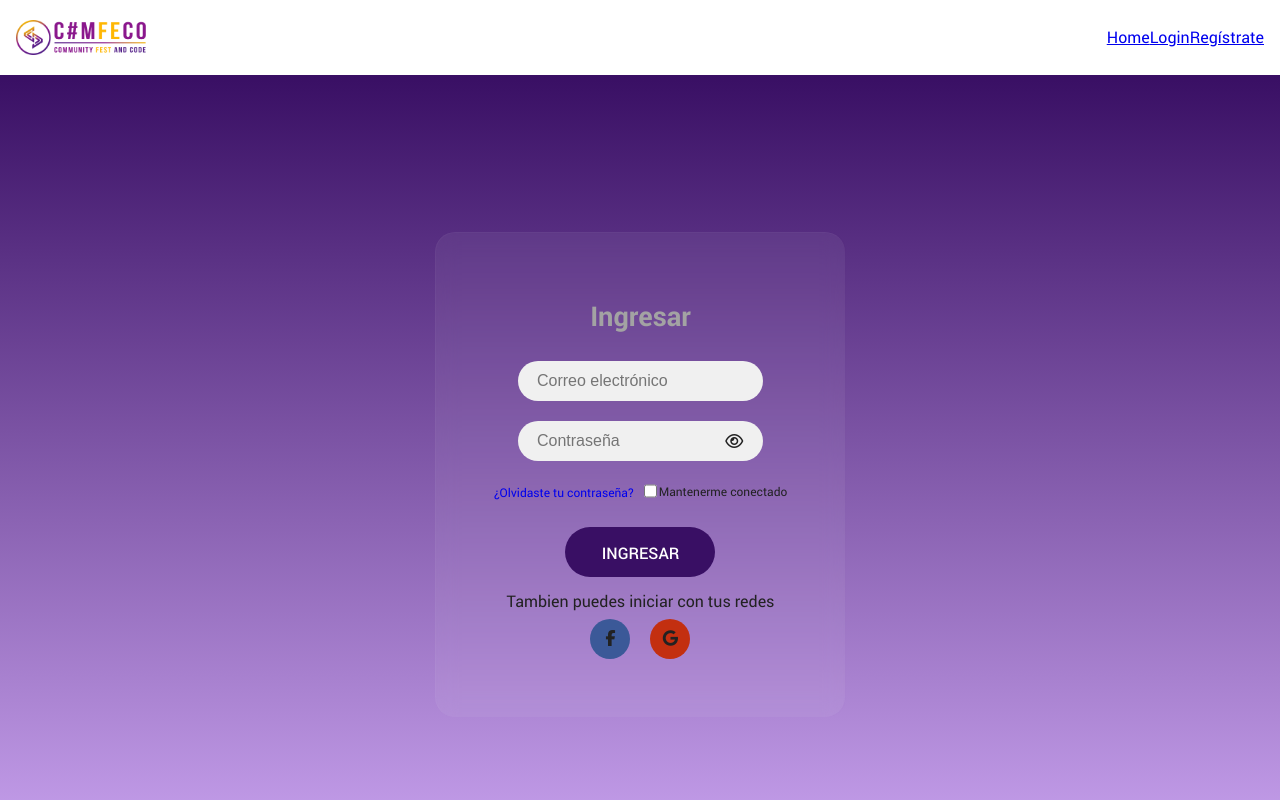
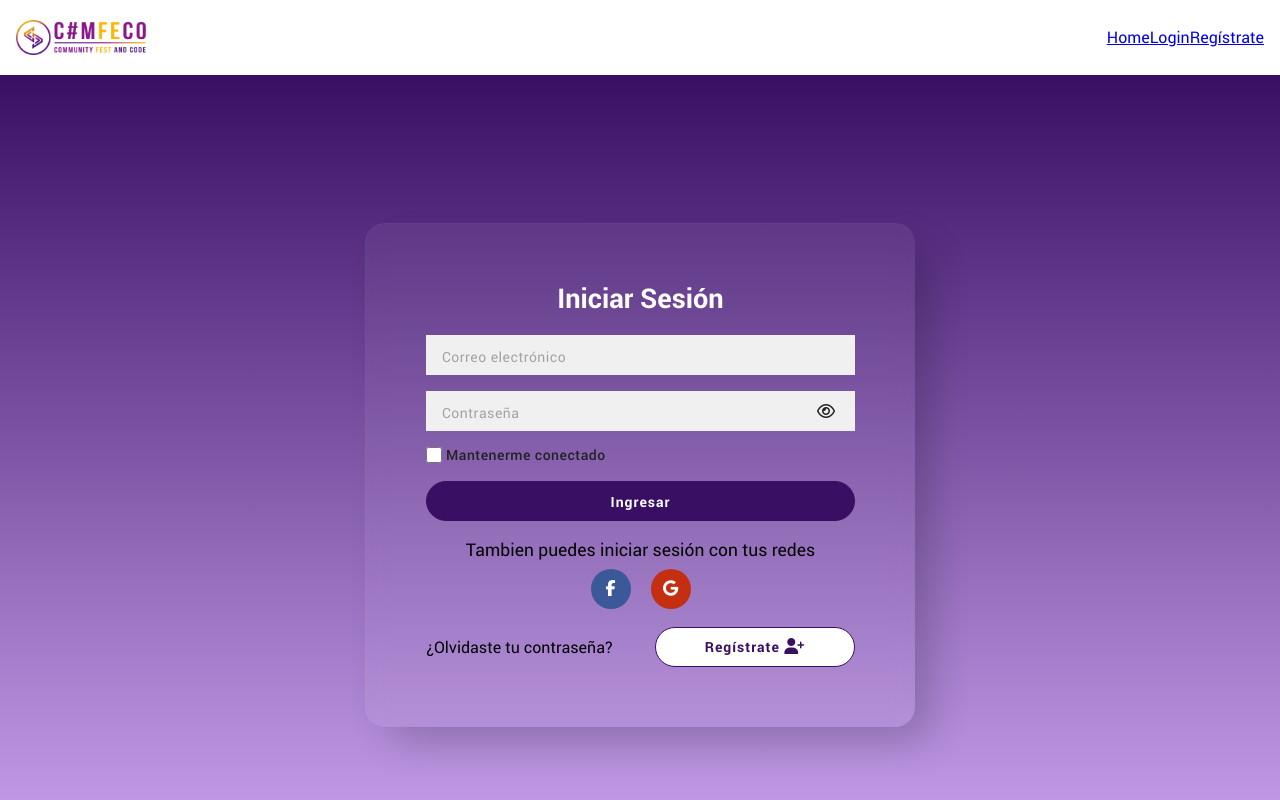
Before and after one commit to Comunidad-de-Programadores/team-vue-4-comfeco, a Vue app: page /login in a window 1280 px wide. Shown: the top 800 px of the page. Built offline with nearby package versions, Linux system fonts and the light colour scheme.

Commit message:
Update styles for login form and style base :)

```diff
--- a/src/assets/sass/base/_utils.scss
+++ b/src/assets/sass/base/_utils.scss
@@ -2,72 +2,113 @@
   font-size: 16px;
 }
 
-
 /* --- Titles --- */
 
 h1 {
-    font-family: "Roboto-Bold";
+  font-family: var(--fuente-bold);
   font-size: 2.1rem;
 }
 
 h2 {
-    font-family: "Roboto-Bold";
+  font-family: var(--fuente-bold);
   font-size: 1.7rem;
   font-weight: 700;
-    color: var(--color-gray);
+  color: var(--color-white);
 }
 
 .title {
-    line-height: 20%;
-    margin: 2rem;
+  margin: 0 0 1rem 0;
+  width: 100%;
 }
-
 
 /* --- Backgrounds --- */
 
 .bg-primary {
   background: rgb(204, 166, 242);
-    background: linear-gradient( 0deg, rgba(204, 166, 242, 1) 0%, rgba(57, 15, 100, 1) 100%);
+  background: linear-gradient(
+    0deg,
+    rgba(204, 166, 242, 1) 0%,
+    rgba(57, 15, 100, 1) 100%
+  );
 }
-
 
 /* --- Forms --- */
 
 .form-container {
-    padding: 1.1rem;
   display: flex;
   flex-direction: column;
   align-items: center;
   justify-content: center;
+  max-width: 550px;
+  width: 100%;
   form {
     display: flex;
-        align-items: center;
+    align-items: flex-start;
     justify-content: center;
     flex-direction: column;
+    width: 100%;
     .input-group {
       display: flex;
       align-items: center;
-            margin: 0.2rem;
-            .input-group__input {
-                max-width: 490px;
+      margin: 8px 0;
+      width: 100%;
+      position: relative;
+      &__input {
         width: 100%;
         background-color: #f0f0f0;
-                margin: 7px 0;
-                border-radius: 55px;
-                padding: 1.2rem;
-                input {
-                    background: none;
-                    outline: none;
-                    border: none;
-                    line-height: 1;
-                    font-weight: 600;
-                    font-size: 1.1rem;
+        // border-radius: 55px;
+        padding: 10px 1rem;
+        font-family: var(--fuente-regular);
+        letter-spacing: 0.5px;
+        &::placeholder {
+          font-size: 14px;
+          color: var(--color-gray);
         }
       }
     }
-        button {
-            margin: 1rem;
-            font-weight: 300;
+    .button.button-primary {
+      margin: 10px 0;
+      padding: 0;
+    }
+  }
+  .register-auth-socials {
+    margin: 10px 0 0 0;
+    width: 100%;
+    &-text {
+      color: var(--color-black);
+    }
+    .button-socials {
+      width: 40px;
+      height: 40px;
+      border-radius: 200px;
+      margin: 10px;
+      transition: var(--transition);
+      &:hover {
+        background: var(--color-white);
+      }
+      i {
+        color: var(--color-white);
+        font-weight: normal;
+      }
+      &__facebook {
+        background-color: #3b5998;
+        &:hover {
+          box-shadow: 0 0 10px 1px rgba(59, 89, 152, 0.3);
+          i {
+            color: #3b5998;
+          }
+        }
+      }
+
+      &__google {
+        background-color: #c32f10;
+        &:hover {
+          box-shadow: 0 0 10px 1px rgba(195, 47, 16, 0.3);
+          i {
+            color: #c32f10;
+          }
+        }
+      }
     }
   }
 }
@@ -79,53 +120,76 @@ input {
   }
 }
 
-
 /* --- Buttons --- */
 
 .button {
-    font-family: "Roboto-Medium";
+  font-family: var(--fuente-bold);
   cursor: pointer;
-    text-transform: uppercase;
+  letter-spacing: 1px;
+  width: 100%;
+  height: 40px;
+  border-radius: 50px;
+  transition: var(--transition);
+  border: 1px solid var(--color-primary);
+  font-size: 14px;
+  &-primary {
+    background-color: var(--color-primary);
+    color: #ffffff;
+    &:hover {
+      background: var(--color-white);
+      color: var(--color-primary);
     }
-
-.button-primary {
-    width: 150px;
-    height: 50px;
-    border-radius: 50px;
-    font-weight: 400;
+  }
+  &-secondary {
+    background: var(--color-white);
+    color: var(--color-primary);
+    padding: 0 1rem;
+    a {
+      color: inherit;
+      text-decoration: none;
+      font-size: 14px;
+    }
+    &:hover {
       background-color: var(--color-primary);
       color: #ffffff;
     }
-
-.button-socials {
-    width: 40px;
-    height: 40px;
-    border-radius: 200px;
-    margin: 10px;
   }
-
-.button-socials__facebook {
-    background-color: #3B5998;
 }
-
-.button-socials__google {
-    background-color: #C32F10;
-}
-
 
 /* --- Glassmhorphism --- */
 
 @at-root .glass-container {
   background: rgba(255, 255, 255, 0.06);
-    padding: 3rem;
+  padding: 30px;
   height: auto;
   border-radius: 20px;
   border-left: 1px solid rgba(255, 255, 255, 0.03);
   border-top: 1px solid rgba(255, 255, 255, 0.03);
-    -webkit-backdrop-filter: blur(10px);
   backdrop-filter: blur(10px);
-    box-shadow: 20 px 20px 40px -6px rgba(0, 0, 0, 0.2);
+  box-shadow: 20px 20px 40px -6px rgba(0, 0, 0, 0.2);
   text-align: center;
-    -webkit-transition: all 0.2s ease-in-out;
   transition: all 0.2s ease-in-out;
+  @media screen and (min-width: 768px) {
+    padding: 60px;
   }
+}
+
+/*Responsive Tablet*/
+@media screen and (min-width: 768px) {
+  /*Forms*/
+  .form-container {
+    .register-auth-socials {
+      &-text {
+        font-size: 17.5px;
+      }
+    }
+  }
+}
+
+/*Responsive Desktop*/
+@media screen and (min-width: 1200px) {
+}
+
+/*Responsive Large Desktop*/
+@media screen and (min-width: 1400px) {
+}
--- a/src/assets/sass/base/_variables.scss
+++ b/src/assets/sass/base/_variables.scss
@@ -5,10 +5,14 @@
   --fuente-medium: "Roboto-Medium";
   --fuente-light: "Roboto-Light";
   //Variables colores
-    --color-primary: #390F64;
-    --color-secondary: #CCA6F2;
-    --color-gray: #A3A3A3;
+  --color-primary: #390f64;
+  --color-secondary: #cca6f2;
+  --color-gray: #a3a3a3;
   --color-white: #ffffff;
   --color-black: #000000;
   --color-black-2: #222222;
+  //Variable transition
+  --transition: 0.3s ease all;
+  //Color hover
+  --color-primary-hover: #4e1786;
 }
--- a/src/components/PxLogin.vue
+++ b/src/components/PxLogin.vue
@@ -2,7 +2,7 @@
   <div class="login bg-primary">
     <div class="form-container glass-container">
       <form action method="post" autocomplete="on" @submit.prevent="login">
-        <h2 class="title">Ingresar</h2>
+        <h2 class="title">Iniciar Sesión</h2>
         <div class="input-group">
           <input
             type="email"
@@ -29,10 +29,7 @@
             ></span>
           </div>
         </div>
-        <div class="row login-sets">
-          <div class="col">
-            <a href="http://" target="_blank" rel="noopener noreferrer">¿Olvidaste tu contraseña?</a>
-          </div>
+        <div class="input-group">
           <div class="label-group__keep-login">
             <input
               type="checkbox"
@@ -46,11 +43,13 @@
           </div>
         </div>
         <button type="submit" class="button button-primary">
-           Ingresar
+          Ingresar
         </button>
       </form>
-      <p class="text-center">Tambien puedes iniciar con tus redes</p>
-    <div class="register-auth-socials">
+      <div class="register-auth-socials">
+        <p class="register-auth-socials-text">
+          Tambien puedes iniciar sesión con tus redes
+        </p>
         <div class="auth-socials-buttons">
           <button
             type="submit"
@@ -63,6 +62,22 @@
             <i class="fa fa-google"></i>
           </button>
         </div>
+      </div>
+      <div class="form-container-options">
+        <a
+          href="http://"
+          class="form-container-options-forgot"
+          target="_blank"
+          rel="noopener noreferrer"
+        >
+          ¿Olvidaste tu contraseña?
+        </a>
+        <button class="button button-secondary">
+          <router-link to="/register">
+            Reg&iacute;strate
+            <i class="fas fa-user-plus"></i>
+          </router-link>
+        </button>
       </div>
     </div>
   </div>
@@ -102,27 +117,76 @@ export default {
 .label-group__keep-login {
   display: flex;
   align-items: center;
+  .input-group__check {
+    width: 16px;
+    height: 16px;
+    margin: 0 4px 0 0;
+  }
+  .input-group__check-label {
+    font-size: 14px;
+    font-family: var(--fuente-medium);
+    letter-spacing: 0.5px;
+  }
+}
+.form-container {
+  &-options {
+    margin: 8px 0 0 0;
+    display: flex;
+    justify-content: space-between;
+    align-items: center;
+    flex-direction: column;
+    width: 100%;
+    &-forgot {
+      display: inline-block;
+      text-decoration: none;
+      margin: 0 0 8px 0;
+      color: var(--color-black);
+      &:hover {
+        text-decoration: underline;
+        color: #200bdd;
+      }
+    }
+    .button.button-secondary {
+      a {
+        width: 100%;
+        display: block;
+        text-align: center;
+      }
+    }
+  }
 }
 .pass-eye__container {
   display: flex;
   align-items: center;
   position: relative;
+  width: 100%;
 }
-
 .pass-eye__container span {
   position: absolute;
   right: 20px;
 }
-.login-sets{
-  a, label{
-    font-size: 12px;
-    margin: 10px;
-  }
-  a{
-    text-decoration: none;
-  }
-  label{
-    margin-left: 2px;
+
+/*Responsive Tablet*/
+@media screen and (min-width: 768px) {
+  /*Forms*/
+  .form-container {
+    &-options {
+      flex-direction: row;
+      &-forgot {
+        margin: 0;
+      }
+    }
+    .button-secondary {
+      width: 200px;
+    }
   }
 }
+
+/*Responsive Desktop*/
+@media screen and (min-width: 1200px) {
+}
+
+/*Responsive Large Desktop*/
+@media screen and (min-width: 1400px) {
+}
 </style>
--- a/src/components/PxRegister.vue
+++ b/src/components/PxRegister.vue
@@ -103,7 +103,7 @@ export default {
     async logInWithFacebook() {
       await this.loadFacebookSDK(document, "script", "facebook-jssdk");
       await this.initFacebook();
-      window.FB.login(function (response) {
+      window.FB.login(function(response) {
         if (response.authResponse) {
           alert("logeado");
         } else {
@@ -113,7 +113,7 @@ export default {
       return false;
     },
     async initFacebook() {
-      window.fbAsyncInit = function () {
+      window.fbAsyncInit = function() {
         window.FB.init({
           appId: "xxxxxxxxxxxxx",
           cookie: true,
@@ -146,12 +146,9 @@ export default {
   width: 100%;
   min-height: 100vh;
 
-
   .register-auth-socials {
     p {
       margin-bottom: 1rem;
-    }
-    .auth-socials-buttons {
     }
   }
   .terms-conditions {
@@ -161,5 +158,4 @@ export default {
     margin-bottom: 10px;
   }
 }
-
 </style>
```
Lines whose indentation alone changed are shown as unchanged.
